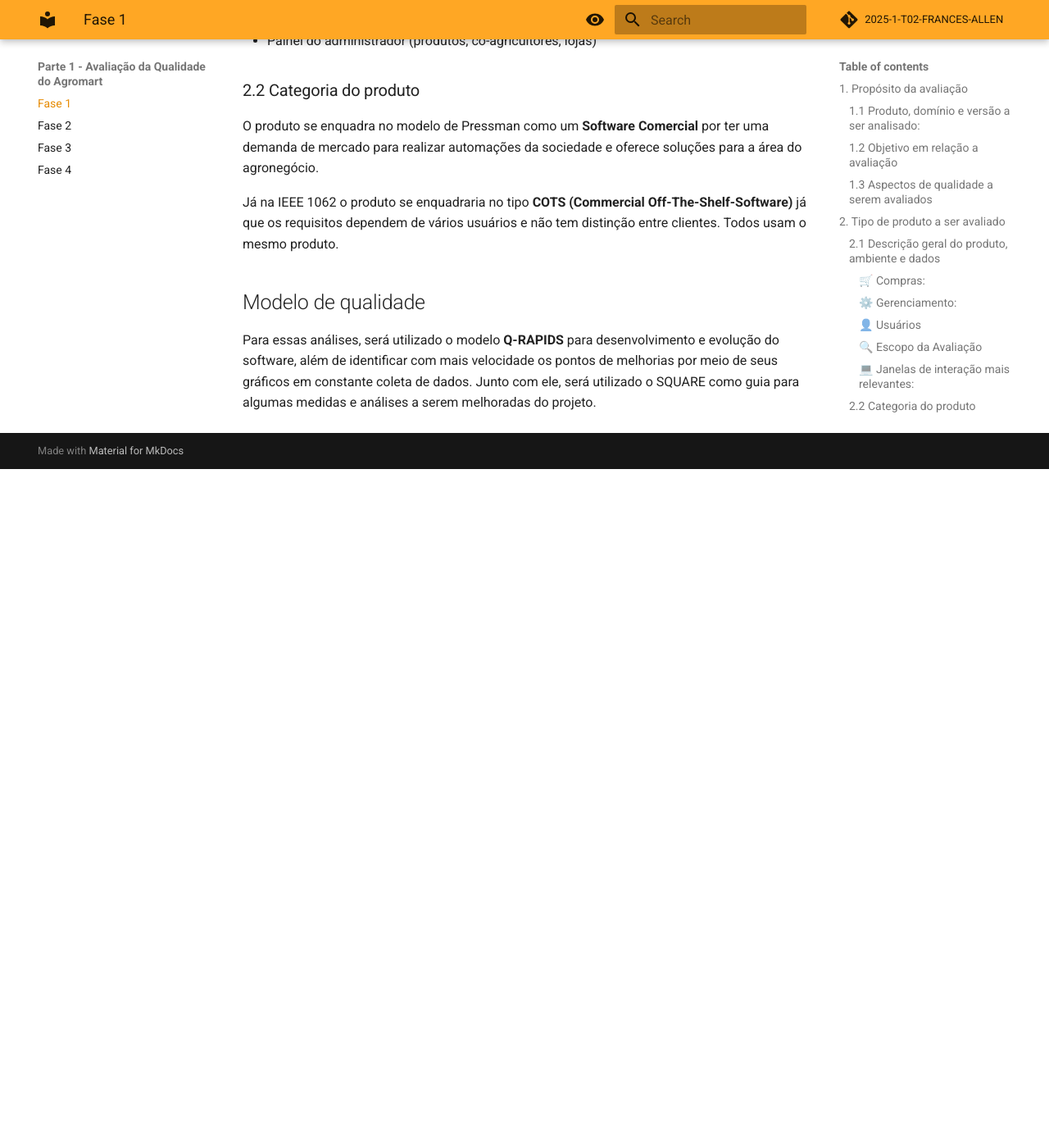
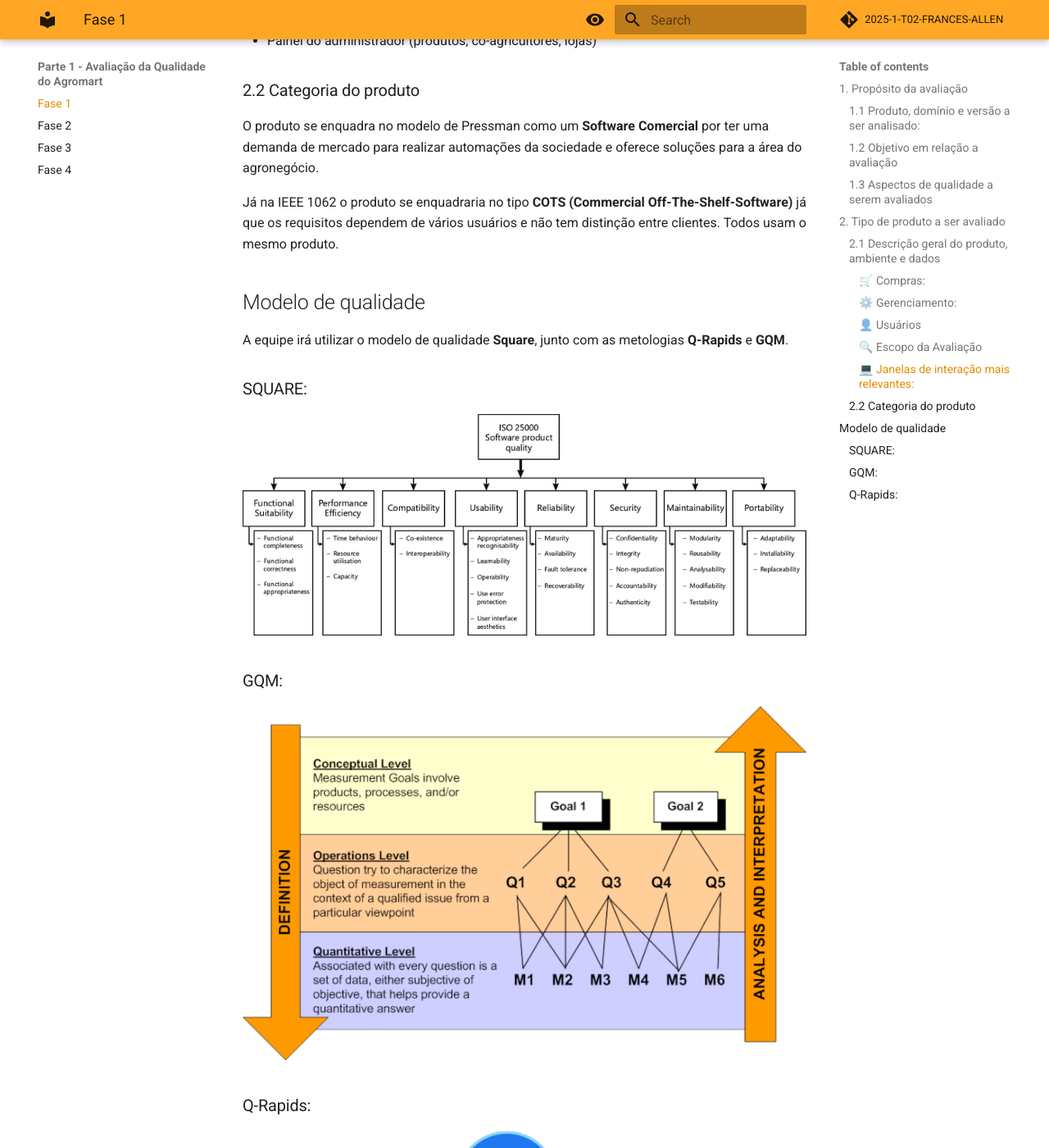
Before and after one commit to FCTE-Qualidade-de-Software-1/2025-1-T02-FRANCES-ALLEN, an MkDocs documentation site: the page built from docs/parte1/fase1.md, in a window 1280 px wide and 1400 px high, scrolled down 2105 px. Shown: the whole window at 82% size. Built offline with MkDocs 1.6.1 and Material for MkDocs 9.7.7, drawn with Linux system fonts in a browser that asks for light colours; comment, search, counter and statistics services are not loaded; before the commit the page ends 2677 px from its top, so only the background shows below that.

```diff
--- a/docs/parte1/fase1.md
+++ b/docs/parte1/fase1.md
@@ -67,4 +67,13 @@
 
 ## Modelo de qualidade
 
-Para essas análises, será utilizado o modelo **Q-RAPIDS** para desenvolvimento e evolução do software, além de identificar com mais velocidade os pontos de melhorias por meio de seus gráficos em constante coleta de dados. Junto com ele, será utilizado o SQUARE como guia para algumas medidas e análises a serem melhoradas do projeto.
+A equipe irá utilizar o modelo de qualidade **Square**, junto com as metologias **Q-Rapids** e **GQM**.
+
+### SQUARE:
+![Square Model](../../image/fase1/Square.png)
+
+### GQM:
+![GQM](../../image/fase1/GQM.png)
+
+### Q-Rapids:
+![Q-Rapids](../../image/fase1/QRapids.png)
```
Also changed, not shown: docs/parte2/charts/desempenhoDosProcessos.js (+29 -41 lines), docs/image/fase1/GQM.png (added), docs/image/fase1/QRapids.png (added), docs/image/fase1/Square.png (added).
